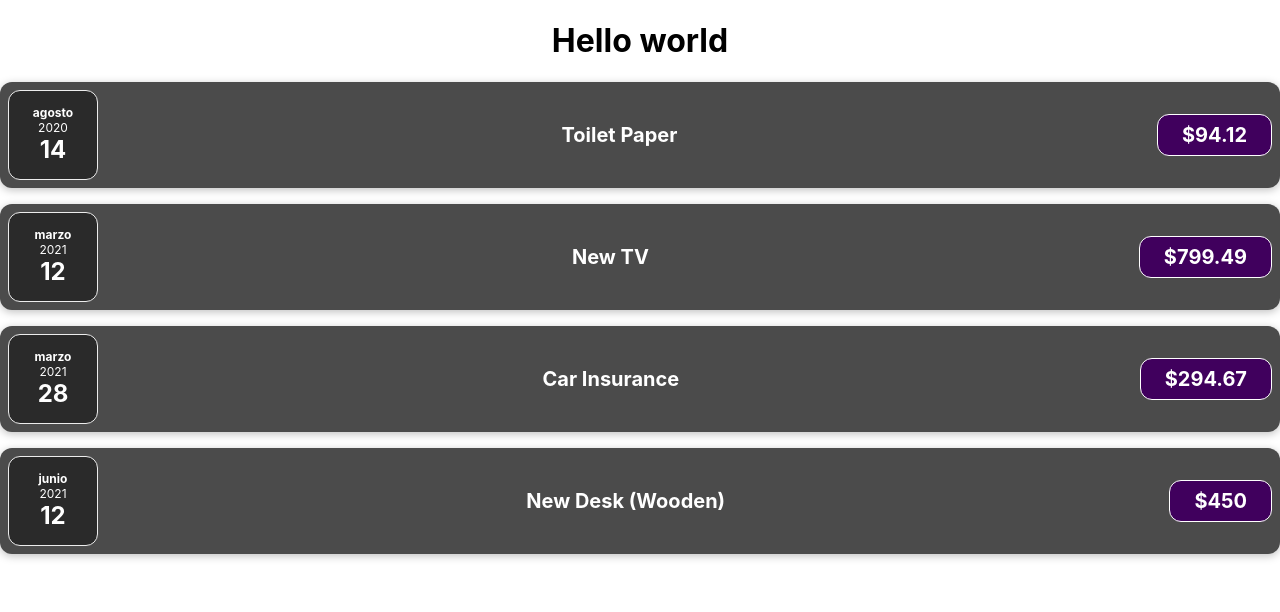
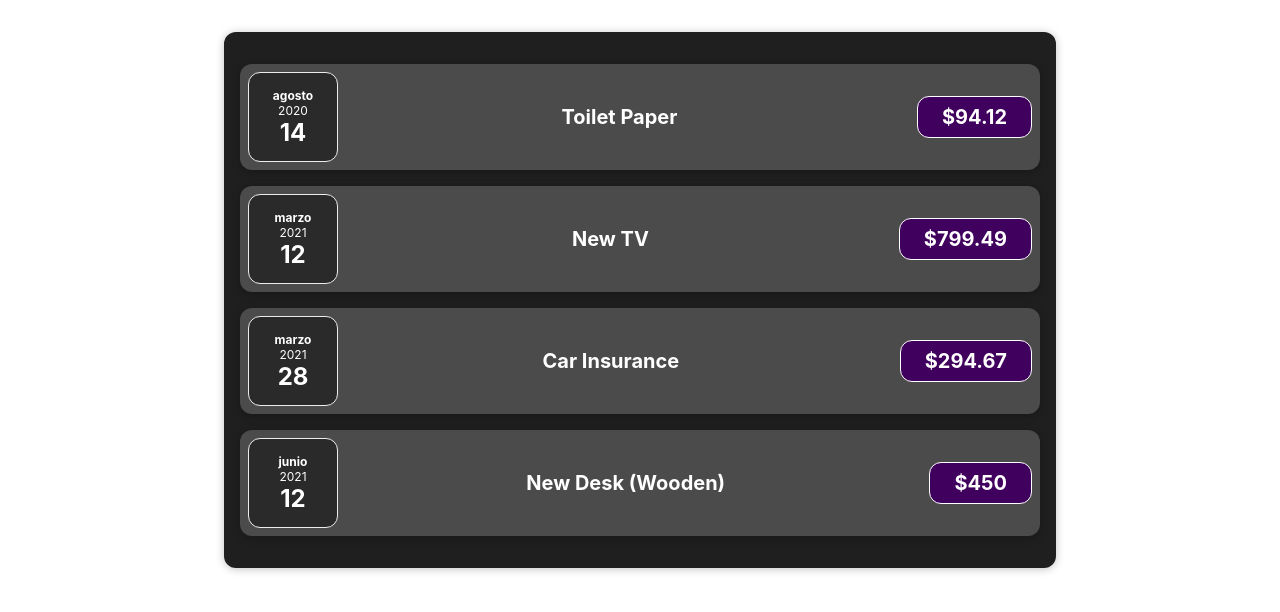
Before and after one commit to MrJouts/u-react-the-complete-guide, a React (Create React App) app in the folder expense-tracker-app/: page / in a window 1280 px wide. Shown: the top 612 px of the page. Built offline with nearby package versions, Linux system fonts and the light colour scheme.

Commit message:
created Expenses component

```diff
--- a/expense-tracker-app/src/App.tsx
+++ b/expense-tracker-app/src/App.tsx
@@ -1,5 +1,5 @@
 import "./App.css";
-import ExpenseItem from "./components/ExpenseItem";
+import Expenses from "./components/Expenses";
 
 function App() {
   const expenses = [
@@ -26,11 +26,7 @@ function App() {
 
   return (
     <div className="App">
-      <h1>Hello world</h1>
-
-      {expenses.map((expense) => (
-        <ExpenseItem key={expense.id} {...expense} />
-      ))}
+      <Expenses expenses={expenses} />
     </div>
   );
 }
--- a/expense-tracker-app/src/components/ExpenseItem.tsx
+++ b/expense-tracker-app/src/components/ExpenseItem.tsx
@@ -1,5 +1,5 @@
+import "./ExpenseItem.css";
 import ExpenseDate from "./ExpenseDate";
-import "./ExpenseItem.css";
 
 type Props = {
   id?: string;
--- /dev/null
+++ b/expense-tracker-app/src/components/Expenses.css
@@ -0,0 +1,9 @@
+.expenses {
+  padding: 1rem;
+  background-color: rgb(31, 31, 31);
+  margin: 2rem auto;
+  width: 50rem;
+  max-width: 95%;
+  border-radius: 12px;
+  box-shadow: 0 1px 8px rgba(0, 0, 0, 0.25);
+}
--- /dev/null
+++ b/expense-tracker-app/src/components/Expenses.tsx
@@ -0,0 +1,24 @@
+import "./Expenses.css";
+import ExpenseItem from "./ExpenseItem";
+
+type Expense = {
+  id?: string;
+  title: string;
+  amount: number;
+  date: Date;
+};
+
+type Props = {
+  expenses: Expense[];
+};
+const Expenses = ({ expenses }: Props) => {
+  return (
+    <div className="expenses">
+      {expenses.map((expense) => (
+        <ExpenseItem key={expense.id} {...expense} />
+      ))}
+    </div>
+  );
+};
+
+export default Expenses;
```
